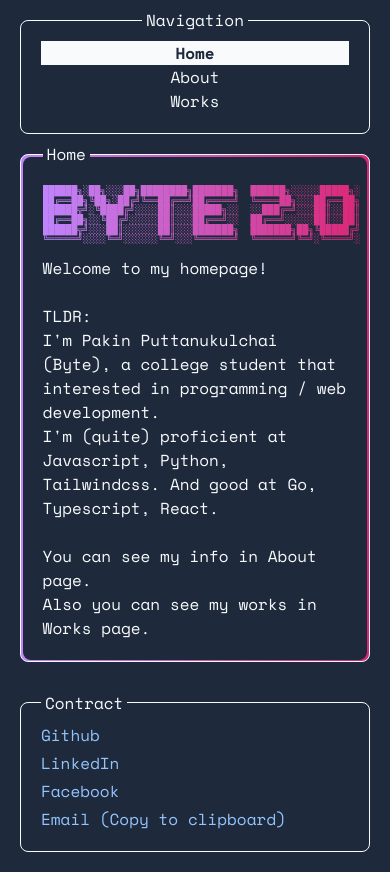
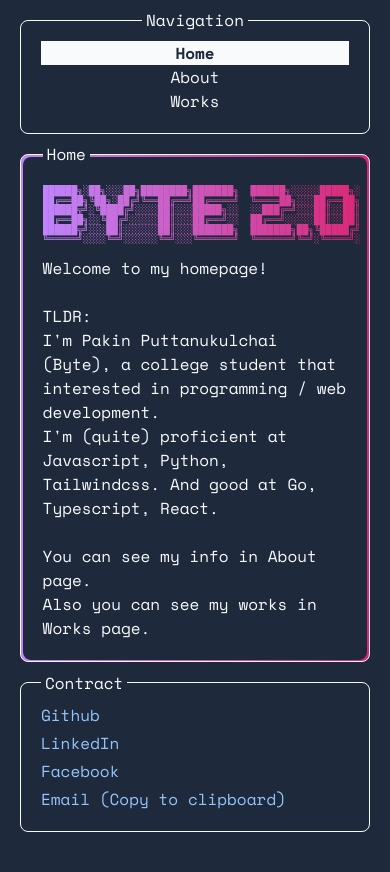
Before and after one commit to OnFireByte/archived-web, a React (Vite) app: page / in a window 390 px wide. Built offline with nearby package versions, Linux system fonts and the light colour scheme.

Commit message:
fix work info vertical overflow in sm devices

```diff
--- a/src/components/Contract.tsx
+++ b/src/components/Contract.tsx
@@ -6,7 +6,7 @@ type Props = React.PropsWithChildren & {
 };
 const Contract = ({ className }: Props) => {
     return (
-        <Block title="Contract" className={`${className} mt-5 grow`}>
+        <Block title="Contract" className={`${className} md:mt-5 grow`}>
             <div className="flex flex-col gap-1 md:gap-3 h-full">
                 <a href="http://github.com/onfirebyte" target="_blank">
                     <div>Github</div>
--- a/src/pages/Works.tsx
+++ b/src/pages/Works.tsx
@@ -24,7 +24,7 @@ const Works = () => {
     }, [workFile]);
 
     return (
-        <div className="flex flex-col md:flex-row gap-5 w-full h-[45rem]">
+        <div className="flex flex-col md:flex-row gap-5 w-full md:h-[45rem]">
             <Block
                 title="Works"
                 className="md:w-80 md:h-full border-yellow-500 shrink-0"
```
